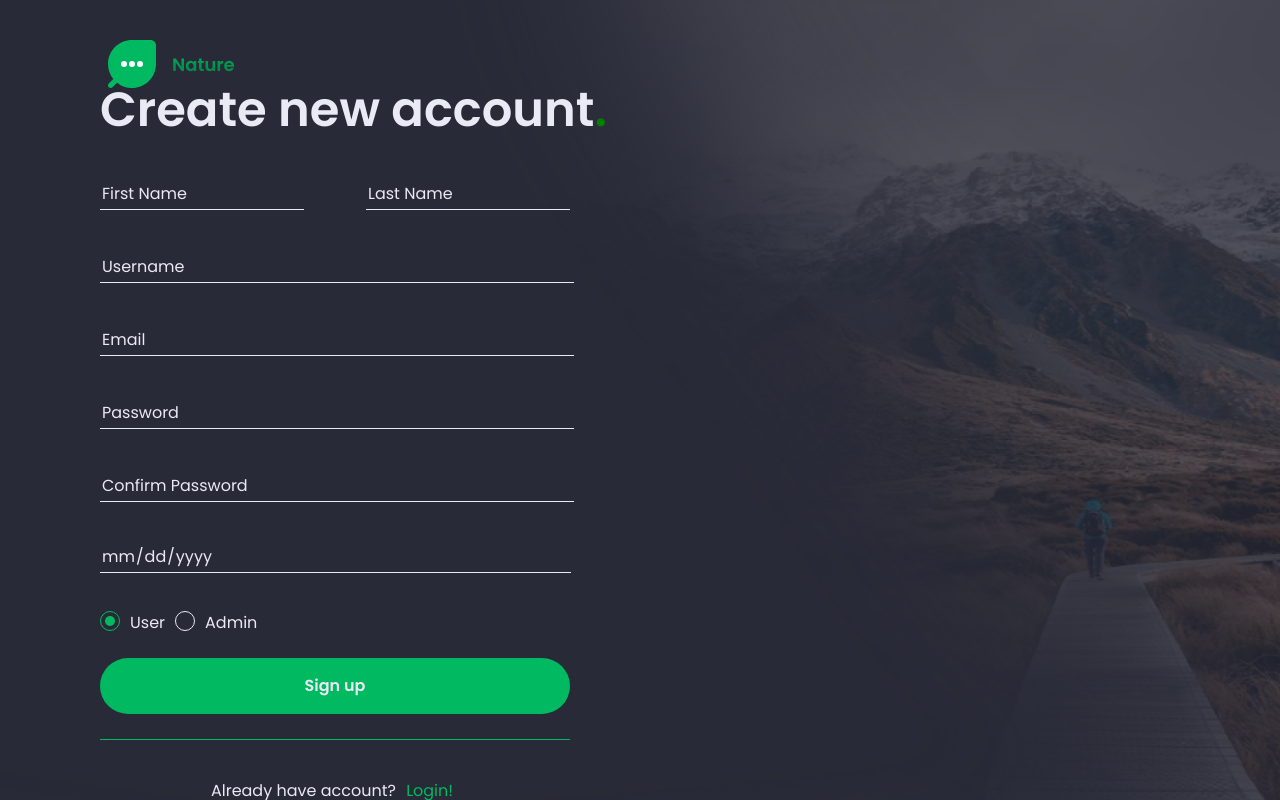
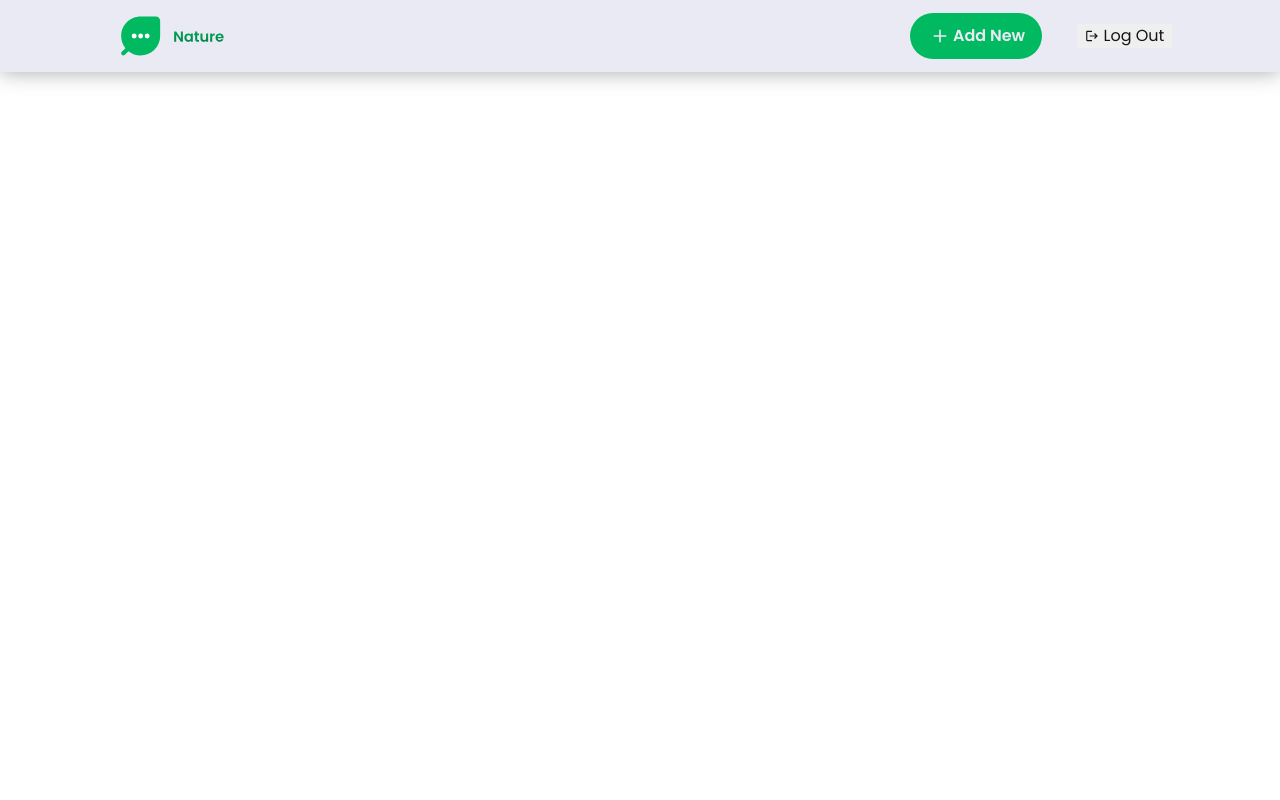
Before and after one commit to stefanskoricdev/nature-social-media, a React (Create React App) app: page / in a window 1280 px wide. Built offline with nearby package versions, Linux system fonts and the light colour scheme.

Commit message:
Create and style Header component

```diff
--- a/package.json
+++ b/package.json
@@ -8,6 +8,7 @@
     "@testing-library/user-event": "^13.5.0",
     "react": "^18.0.0",
     "react-dom": "^18.0.0",
+    "react-icons": "^4.3.1",
     "react-scripts": "5.0.1",
     "sass": "^1.50.0",
     "web-vitals": "^2.1.4"
--- a/src/App.js
+++ b/src/App.js
@@ -3,6 +3,8 @@ import { useContext } from "react";
 import AuthContext from "./store/AuthProvider";
 import Login from "./pages/Login/Login";
 import Register from "./pages/Register/Register";
+import Layout from "./components/Layout/Layout";
+import Home from "./pages/Home/Home";
 function App() {
   const authCtx = useContext(AuthContext);
 
@@ -10,7 +12,9 @@ function App() {
 
   return (
     <div className={styles.App}>
-      <Register />
+      <Layout>
+        <Home />
+      </Layout>
     </div>
   );
 }
--- /dev/null
+++ b/src/components/Header/Header.js
@@ -0,0 +1,25 @@
+import styles from "./Header.module.scss";
+import logo from "../../assets/img/logo.svg";
+import { BsPlus } from "react-icons/bs";
+import { MdLogout } from "react-icons/md";
+
+const Header = () => {
+  return (
+    <header className={styles.Header}>
+      <nav>
+        <img className={styles.Logo} src={logo} alt="logo" />
+        <div className={styles.NavBtnGroup}>
+          <button className={styles.AddPostBtn}>
+            <BsPlus fontSize="2.6rem" /> <span>Add New</span>
+          </button>
+          <button className={styles.LogOutBtn}>
+            <MdLogout fontSize="1.4rem" />
+            <span>Log Out</span>
+          </button>
+        </div>
+      </nav>
+    </header>
+  );
+};
+
+export default Header;
--- /dev/null
+++ b/src/components/Header/Header.module.scss
@@ -0,0 +1,62 @@
+@use "../../assets/style/colors/colors"as *;
+
+.Header {
+    position: fixed;
+    top: 0;
+    left: 0;
+    width: 100%;
+    height: 7.2rem;
+    background-color: $whiteish;
+    box-shadow: 0 0 20px $darkGrayish;
+
+    nav {
+        display: flex;
+        height: 100%;
+        padding: 0 10.8rem;
+        justify-content: space-between;
+        align-items: center;
+
+        .Logo {
+            width: 12.3rem;
+            height: 5.2rem;
+            cursor: pointer;
+        }
+
+        .NavBtnGroup {
+            display: flex;
+            align-items: center;
+
+            button {
+                display: flex;
+                align-items: center;
+                justify-content: center;
+                cursor: pointer;
+            }
+
+            .AddPostBtn {
+                height: 4.6rem;
+                width: 13.2rem;
+                margin-right: 3.5rem;
+                font-size: 1.6rem;
+                font-weight: 600;
+                color: $whiteish;
+                border: none;
+                border-radius: 100px;
+                background-color: $lightGreen;
+            }
+
+            .LogOutBtn {
+                height: 2.4rem;
+                width: 9.5rem;
+                border: none;
+                font-size: 1.6rem;
+                font-weight: 300;
+                color: $darkGray;
+
+                span {
+                    margin-left: .5rem;
+                }
+            }
+        }
+    }
+}
--- /dev/null
+++ b/src/components/Layout/Layout.js
@@ -0,0 +1,13 @@
+import styles from "./Layout.module.scss";
+import Header from "../Header/Header";
+
+const Layout = ({ children }) => {
+  return (
+    <section className={styles.Layout}>
+      <Header />
+      <main>{children}</main>
+    </section>
+  );
+};
+
+export default Layout;
--- /dev/null
+++ b/src/pages/Home/Home.js
@@ -0,0 +1,3 @@
+const Home = () => {};
+
+export default Home;
```
Also changed, not shown: src/components/Layout/Layout.module.scss (added), src/pages/Home/Home.module.scss (added), 1 other file (tests, documents, lock files or other folders).
